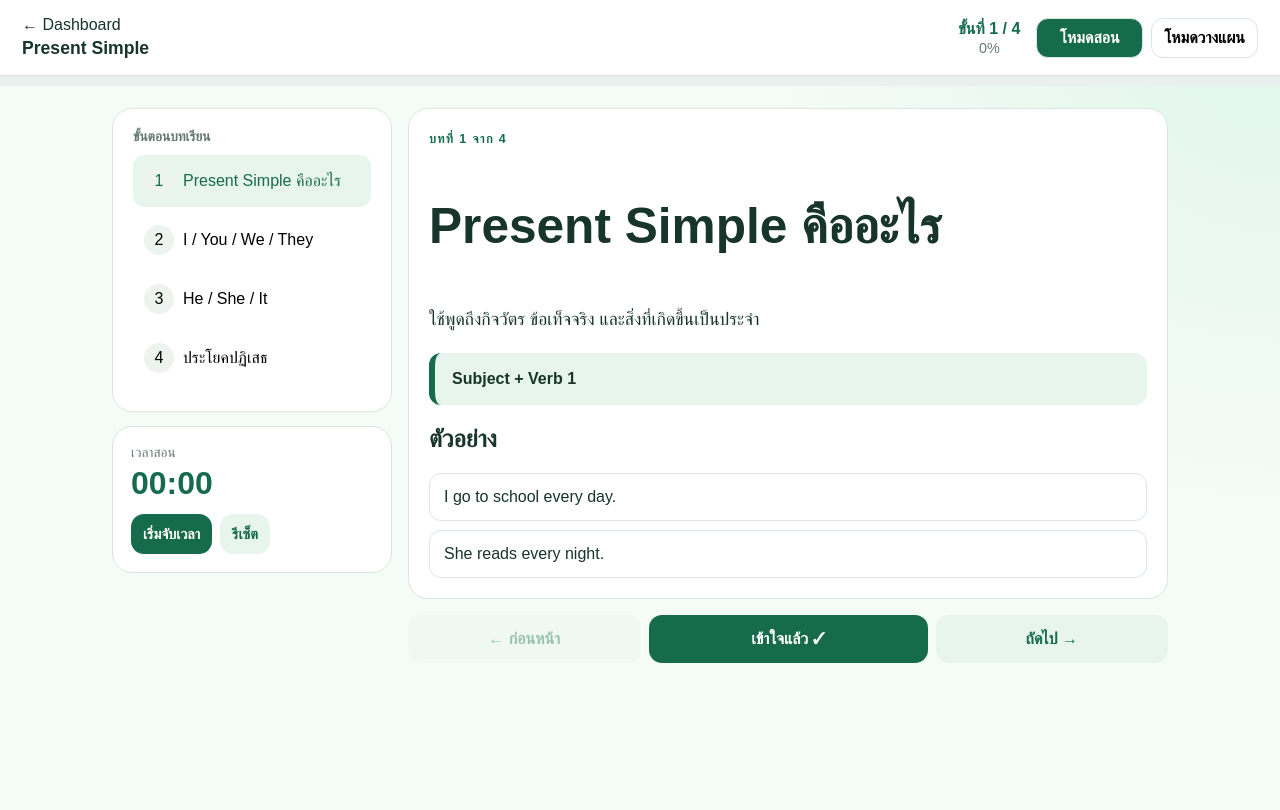
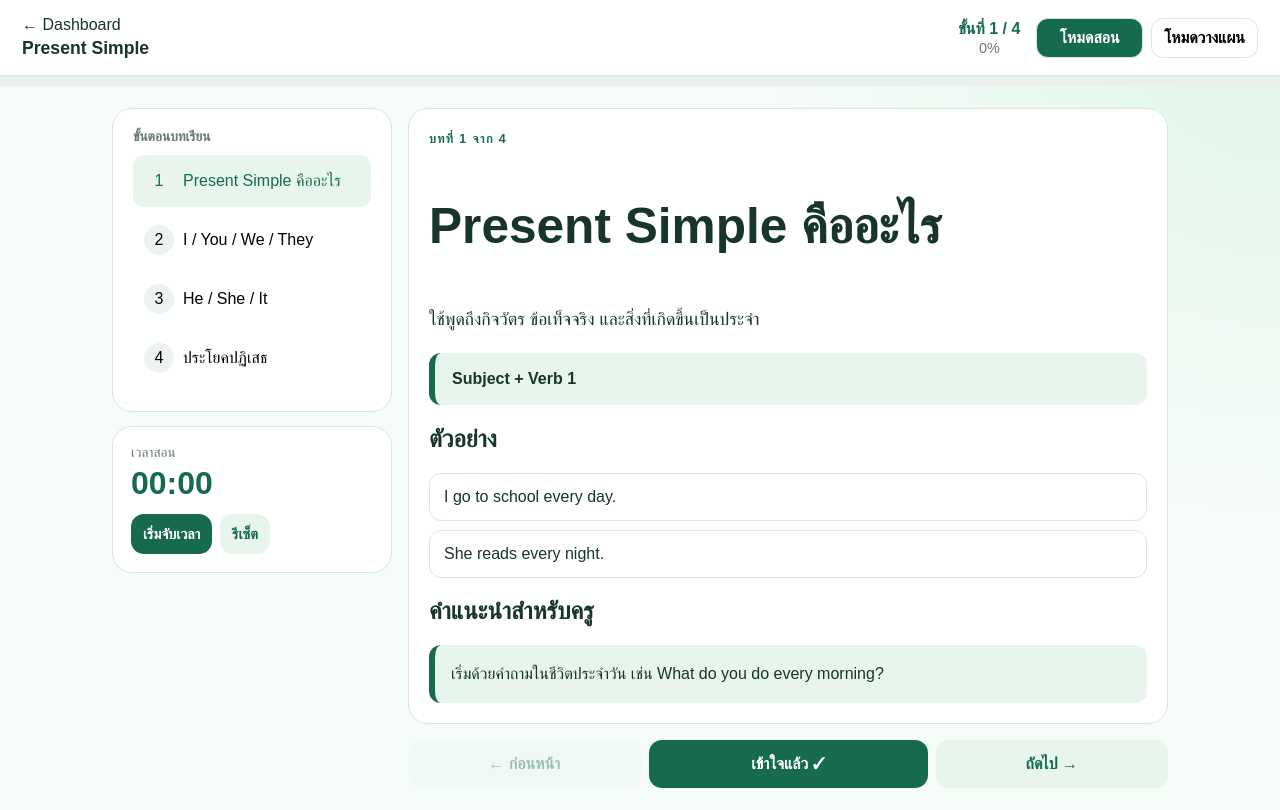
Before and after one commit to chaweewanone-sketch/green-freedom-academy, a Next.js app: page /lesson/present-simple in a window 1280 px wide. Built offline with nearby package versions, Linux system fonts and the light colour scheme.

Commit message:
feat: extract classroom companion orchestrator

```diff
--- a/app/lesson/present-simple/page.tsx
+++ b/app/lesson/present-simple/page.tsx
@@ -1,105 +1,22 @@
-"use client";
+import { ClassroomCompanion } from "@/components/classroom-companion";
+import { presentSimpleLesson } from "@/lib/lessons/present-simple";
 
-import { useState } from "react";
-import {
-  LessonFooter,
-  LessonHeader,
-  LessonNavigator,
-  LessonProgress,
-  LessonTimer,
-  PlanningPanel,
-  TeachingPanel,
-} from "@/components/classroom-companion";
-import { useLessonTimer } from "@/lib/hooks/useLessonTimer";
-import { presentSimpleLesson } from "@/lib/lessons/present-simple";
-import type { CompanionMode } from "@/types/lesson";
+type PageProps = {
+  searchParams: Promise<{ from?: string }>;
+};
 
-export default function PresentSimpleLessonPage() {
-  const { steps, title } = presentSimpleLesson;
-  const [currentStep, setCurrentStep] = useState(0);
-  const [completedSteps, setCompletedSteps] = useState<number[]>([]);
-  const [mode, setMode] = useState<CompanionMode>("teaching");
-  const timer = useLessonTimer();
-
-  const progressPercent = Math.round(
-    (completedSteps.length / steps.length) * 100,
-  );
-  const activeStep = steps[currentStep];
-
-  function goToPrevious() {
-    setCurrentStep((prev) => Math.max(0, prev - 1));
-  }
-
-  function goToNext() {
-    setCurrentStep((prev) => Math.min(steps.length - 1, prev + 1));
-  }
-
-  function markComplete() {
-    setCompletedSteps((prev) =>
-      prev.includes(currentStep) ? prev : [...prev, currentStep],
-    );
-    if (currentStep < steps.length - 1) {
-      setCurrentStep(currentStep + 1);
-    }
-  }
+export default async function PresentSimpleLessonPage({
+  searchParams,
+}: PageProps) {
+  const { from } = await searchParams;
+  const isTeacherContext = from === "teacher";
 
   return (
-    <main className="companionPage">
-      <LessonHeader
-        backHref="/student"
-        backLabel="Dashboard"
-        title={title}
-        currentStep={currentStep}
-        totalSteps={steps.length}
-        progressPercent={progressPercent}
-        mode={mode}
-        onModeChange={setMode}
-      />
-
-      <LessonProgress percent={progressPercent} />
-
-      <section className="lessonShell companionShell">
-        <div className="companionSidebar">
-          <LessonNavigator
-            steps={steps}
-            currentStep={currentStep}
-            completedSteps={completedSteps}
-            onStepSelect={setCurrentStep}
-          />
-          <LessonTimer
-            seconds={timer.seconds}
-            isRunning={timer.isRunning}
-            onStart={timer.start}
-            onPause={timer.pause}
-            onReset={timer.reset}
-          />
-        </div>
-
-        <div className="companionMain">
-          {mode === "teaching" ? (
-            <TeachingPanel
-              stepIndex={currentStep}
-              totalSteps={steps.length}
-              step={activeStep}
-            />
-          ) : (
-            <PlanningPanel
-              lessonTitle={title}
-              steps={steps}
-              currentStep={currentStep}
-              completedSteps={completedSteps}
-            />
-          )}
-
-          <LessonFooter
-            currentStep={currentStep}
-            totalSteps={steps.length}
-            onPrevious={goToPrevious}
-            onNext={goToNext}
-            onMarkComplete={markComplete}
-          />
-        </div>
-      </section>
-    </main>
+    <ClassroomCompanion
+      lesson={presentSimpleLesson}
+      backHref={isTeacherContext ? "/teacher" : "/student"}
+      backLabel={isTeacherContext ? "แดชบอร์ดครู" : "Dashboard"}
+      defaultMode={isTeacherContext ? "planning" : "teaching"}
+    />
   );
 }
--- a/app/teacher/page.tsx
+++ b/app/teacher/page.tsx
@@ -39,7 +39,7 @@ export default function Teacher() {
         <h2>บทเรียนสำหรับสอน</h2>
         {teachableLessons.map((lesson) => (
           <Link
-            href={getLessonPath(lesson.slug)}
+            href={`${getLessonPath(lesson.slug)}?from=teacher`}
             className="stage"
             key={lesson.slug}
           >
--- /dev/null
+++ b/components/classroom-companion/ClassroomCompanion.tsx
@@ -0,0 +1,114 @@
+"use client";
+
+import { useState } from "react";
+import { LessonFooter } from "./LessonFooter";
+import { LessonHeader } from "./LessonHeader";
+import { LessonNavigator } from "./LessonNavigator";
+import { LessonProgress } from "./LessonProgress";
+import { LessonTimer } from "./LessonTimer";
+import { PlanningPanel } from "./PlanningPanel";
+import { TeachingPanel } from "./TeachingPanel";
+import { useLessonTimer } from "@/lib/hooks/useLessonTimer";
+import type { CompanionMode, LessonData } from "@/types/lesson";
+
+type ClassroomCompanionProps = {
+  lesson: LessonData;
+  backHref?: string;
+  backLabel?: string;
+  defaultMode?: CompanionMode;
+};
+
+export function ClassroomCompanion({
+  lesson,
+  backHref = "/student",
+  backLabel = "Dashboard",
+  defaultMode = "teaching",
+}: ClassroomCompanionProps) {
+  const { steps, title } = lesson;
+  const [currentStep, setCurrentStep] = useState(0);
+  const [completedSteps, setCompletedSteps] = useState<number[]>([]);
+  const [mode, setMode] = useState<CompanionMode>(defaultMode);
+  const timer = useLessonTimer();
+
+  const progressPercent = Math.round(
+    (completedSteps.length / steps.length) * 100,
+  );
+  const activeStep = steps[currentStep];
+
+  function goToPrevious() {
+    setCurrentStep((prev) => Math.max(0, prev - 1));
+  }
+
+  function goToNext() {
+    setCurrentStep((prev) => Math.min(steps.length - 1, prev + 1));
+  }
+
+  function markComplete() {
+    setCompletedSteps((prev) =>
+      prev.includes(currentStep) ? prev : [...prev, currentStep],
+    );
+    if (currentStep < steps.length - 1) {
+      setCurrentStep(currentStep + 1);
+    }
+  }
+
+  return (
+    <main className="companionPage">
+      <LessonHeader
+        backHref={backHref}
+        backLabel={backLabel}
+        title={title}
+        currentStep={currentStep}
+        totalSteps={steps.length}
+        progressPercent={progressPercent}
+        mode={mode}
+        onModeChange={setMode}
+      />
+
+      <LessonProgress percent={progressPercent} />
+
+      <section className="lessonShell companionShell">
+        <div className="companionSidebar">
+          <LessonNavigator
+            steps={steps}
+            currentStep={currentStep}
+            completedSteps={completedSteps}
+            onStepSelect={setCurrentStep}
+          />
+          <LessonTimer
+            seconds={timer.seconds}
+            isRunning={timer.isRunning}
+            onStart={timer.start}
+            onPause={timer.pause}
+            onReset={timer.reset}
+          />
+        </div>
+
+        <div className="companionMain">
+          {mode === "teaching" ? (
+            <TeachingPanel
+              stepIndex={currentStep}
+              totalSteps={steps.length}
+              step={activeStep}
+            />
+          ) : (
+            <PlanningPanel
+              lessonTitle={title}
+              steps={steps}
+              currentStep={currentStep}
+              completedSteps={completedSteps}
+            />
+          )}
+
+          <LessonFooter
+            currentStep={currentStep}
+            totalSteps={steps.length}
+            onPrevious={goToPrevious}
+            onNext={goToNext}
+            onMarkComplete={markComplete}
+          />
+        </div>
+      </section>
+    </main>
+  );
+}
--- a/components/classroom-companion/TeachingPanel.tsx
+++ b/components/classroom-companion/TeachingPanel.tsx
@@ -25,6 +25,12 @@ export function TeachingPanel({
           {example}
         </div>
       ))}
+      {step.teacherTip && (
+        <>
+          <h2>คำแนะนำสำหรับครู</h2>
+          <div className="planningTip">{step.teacherTip}</div>
+        </>
+      )}
     </article>
   );
 }
--- a/components/classroom-companion/index.ts
+++ b/components/classroom-companion/index.ts
@@ -1,3 +1,4 @@
+export { ClassroomCompanion } from "./ClassroomCompanion";
 export { LessonFooter } from "./LessonFooter";
 export { LessonHeader } from "./LessonHeader";
 export { LessonNavigator } from "./LessonNavigator";
--- a/tsconfig.json
+++ b/tsconfig.json
@@ -24,7 +24,9 @@
       "@/*": [
         "./*"
       ]
-    }
+    },
+    "allowJs": true,
+    "skipLibCheck": true
   },
   "include": [
     "next-env.d.ts",
```
Also changed, not shown: next-env.d.ts (added), 4 other files (tests, documents, lock files or other folders).
